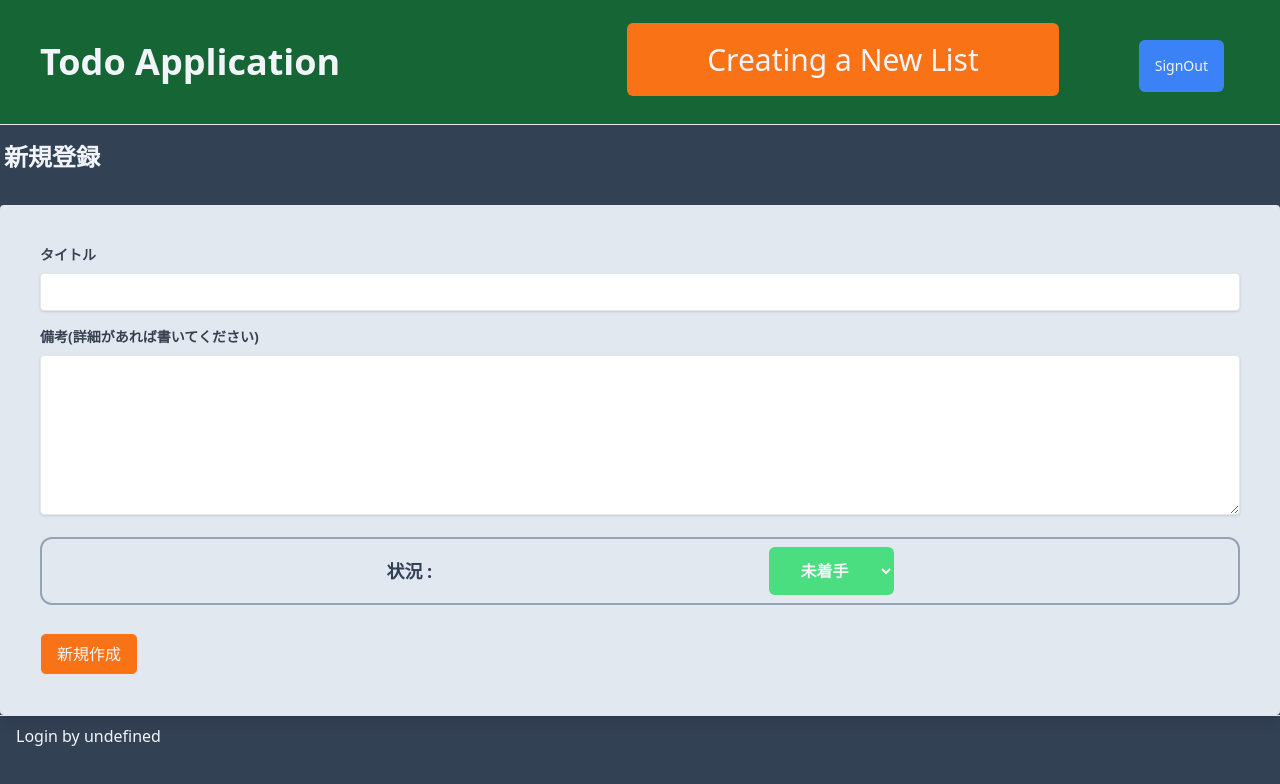
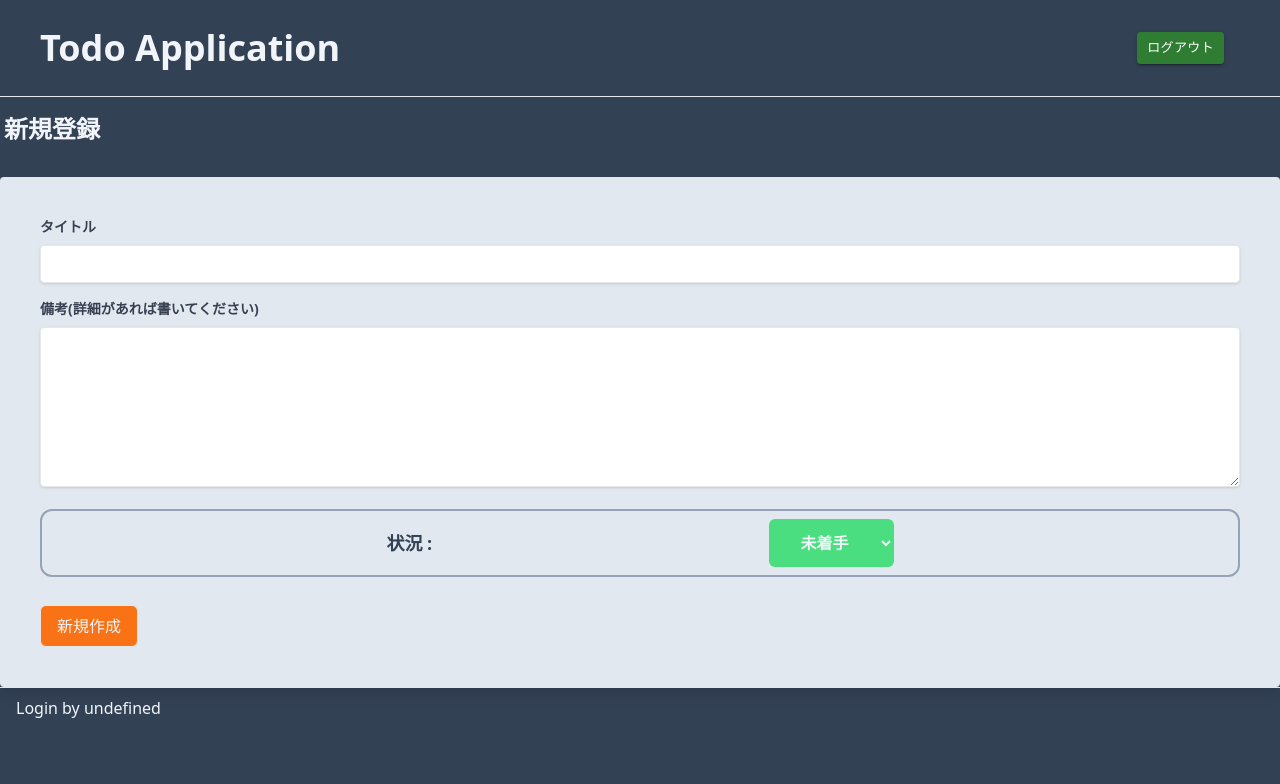
Before and after one commit to Hiro122003/Nextjs-todoApp, a Next.js app: page /todo/new in a window 1280 px wide. Shown: the top 784 px of the page. Built offline with nearby package versions, Linux system fonts and the light colour scheme; no server answers; the database is empty.

Commit message:
additonal of sort function

```diff
--- a/src/app/components/Footer.tsx
+++ b/src/app/components/Footer.tsx
@@ -5,6 +5,7 @@ import React from "react";
 
 const Footer = () => {
   const { user, userId } = useAuthContext();
+
   // console.log(todos)
   return (
     <footer className="w-full py-2 px-4 border-t ">
--- a/src/app/components/Header.tsx
+++ b/src/app/components/Header.tsx
@@ -2,23 +2,27 @@
 
 import Link from "next/link";
 import React from "react";
-import { usePathname, useRouter } from "next/navigation";
+import { usePathname } from "next/navigation";
+import { useRouter } from "next/navigation";
 import { getAuth, signOut } from "firebase/auth";
 import { auth } from "../../../firebase";
 import { useAuthContext } from "@/context/AuthContext";
 import { useTodoContext } from "@/context/TodoContext";
 
+import DetailsIcon from "@mui/icons-material/Details";
+import { Button } from "@mui/material"
+import {motion} from "framer-motion";
+
 const Header = () => {
   const { userId } = useAuthContext();
   // console.log(userId)
 
-  const {todos} = useTodoContext();
+  const { todos } = useTodoContext();
   // console.log(todos)
 
   const pathName = usePathname();
-  //   console.log(pathName); //=>/todo/register
-
   const router = useRouter();
+  // console.log(pathName); //=>/todo/register
 
   const handleLogOut = () => {
     signOut(auth)
@@ -35,28 +39,44 @@ const Header = () => {
     return null;
   }
   return (
-    <header className="w-full border-b py-4 px-10  flex flex-col sm:flex sm:flex-row justify-between items-center sm:bg-red-800 md:bg-orange-500 lg:bg-blue-800 xl:bg-green-800 ">
-      <div className="relative">
-        <Link href="/">
+    <header className="w-full border-b py-4 px-10  flex flex-col sm:flex sm:flex-row justify-between items-center">
+      <motion.div
+        whileHover={{scale:1.2}}
+        whileTap={{scale:1.1}}
+        drag = 'x'
+        dragConstraints={{ left: -100, right: 100 }}
+      className="relative">
+        <Link href="/" className="relative group overflow-hidden">
           <h1 className="text-2xl sm:text-3xl font-bold md:text-4xl">
             Todo Application
           </h1>
+          <span className="absolute bottom-0 w-full h-[2px] inline-block bg-blue-500 -translate-x-[250%] group-hover:translate-x-0 transition-transform duration-700"></span>
         </Link>
-      </div>
+      </motion.div>
       <div className="m-4">
-        <nav className="gap-8 ">
-          <Link
-            href="/todo/new"
-            className="bg-orange-500 px-2 py-1.5 text-xl lg:text-2xl xl:text-3xl md:px-6 md:py-4 rounded-md lg:px-12 xl:px-20 hover:bg-orange-600 duration-300"
-          >
-            Creating a New List
-          </Link>
-          <button
-            className="absolute right-3 mt-2 bg-blue-500 px-2 py-1.5 md:px-4 md:py-4 rounded-md hover:bg-blue-600 duration-300 ml-3 sm:ml-5 md:ml-10 ld:ml-15 xl:ml-20 hover:scale-95 text-sm sm:static sm:right-auto"
+        <nav className="gap-8 flex ">
+          {pathName === "/todo/new" ? (
+            <div className=" px-3 py-1.5 text-xl lg:text-2xl xl:text-3xl md:px-6 md:py-4 rounded-md lg:px-12 xl:px-20 hover:bg-orange-600 duration-300">
+
+            </div>
+          ) : (
+            <Link
+              href="/todo/new"
+              className="bg-orange-500 px-3 py-1.5 text-xl lg:text-2xl xl:text-3xl md:px-4 md:py-4 rounded-md lg:px-12 xl:px-20 hover:bg-orange-600 duration-300"
+            >
+              リスト新規作成
+            </Link>
+          )}
+
+          <Button
+            variant="contained"
+            color="success"
+            size="small"
+            className="absolute right-2 mt-2 bg-blue-500 px-2 py-1.5 md:px-4 md:py-4 rounded-md hover:bg-blue-600 duration-300 ml-3 sm:ml-5 md:ml-10 ld:ml-15 xl:ml-20 hover:scale-95 text-sm sm:static sm:right-auto"
             onClick={() => handleLogOut()}
           >
-            SignOut
-          </button>
+            ログアウト
+          </Button>
         </nav>
       </div>
     </header>
--- a/src/app/todo/[id]/page.tsx
+++ b/src/app/todo/[id]/page.tsx
@@ -1,6 +1,6 @@
 "use client";
 
-import { doc, getDoc, updateDoc,deleteDoc } from "firebase/firestore";
+import { doc, getDoc, updateDoc, deleteDoc } from "firebase/firestore";
 
 import React, { FormEvent, useEffect, useState } from "react";
 import { db } from "../../../../firebase";
@@ -14,8 +14,9 @@ const detailPage = ({ params }: { params: { id: string } }) => {
   const [editingTitle, setEditingTitle] = useState<string>("");
   const [editingContent, setEditingContent] = useState<string>("");
   const [detailStatus, setDetailStatus] = useState<string>("");
+  const [detailCreatedAt, setDetailCreatedAt] = useState<Date>();
 
-
+  //  データの読み込み
   useEffect(() => {
     const idDataFetch = async () => {
       const docRef = doc(db, "todos", params.id);
@@ -24,11 +25,14 @@ const detailPage = ({ params }: { params: { id: string } }) => {
         setIdData(docSnap.data() as Todo);
         setEditingTitle(docSnap.data().title);
         setEditingContent(docSnap.data().content);
-        setDetailStatus(docSnap.data().status)
+        setDetailStatus(docSnap.data().status);
+        setDetailCreatedAt(docSnap.data().createdAt);
       } else return;
     };
     idDataFetch();
   }, [params.id]);
+
+  console.log(idData);
 
   const submitHandler = async (e: FormEvent<HTMLFormElement>) => {
     e.preventDefault();
@@ -45,23 +49,23 @@ const detailPage = ({ params }: { params: { id: string } }) => {
 
   const deleteTodo = async (id: string) => {
     if (!id) {
-      console.error('ID is undefined');
+      console.error("ID is undefined");
       return;
     }
     const deleteRef = doc(db, "todos", id);
     try {
       await deleteDoc(deleteRef);
-      router.push('/')
+      router.push("/");
       router.refresh();
     } catch (error) {
-      console.error('Failed to delete document:', error);
+      console.error("Failed to delete document:", error);
     }
   };
 
   return (
-    <div className="flex max-w-3xl mx-auto px-10 py-10 relative h-screen">
+    <div className="flex max-w-3xl mx-auto px-10 py-10 relative h-screen ">
       <form onSubmit={submitHandler}>
-        <div className="flex-grow">
+        <div className="flex-grow border-2 border-gray-400 rounded-md shadow-xl p-4 mt-4 ">
           {editing ? (
             <div className="mx-auto mt-10 mb-10 shadow-lg ">
               <label className="text-xl block font-bold mb-3 ">
@@ -100,9 +104,9 @@ const detailPage = ({ params }: { params: { id: string } }) => {
                 状況 :
               </label>
               <select
-              value={detailStatus} // Added this line
-              className="bg-slate-400 ml-2 rounded-md text-md font-semibold px-7 py-3"
-              onChange={(e) => setDetailStatus(e.target.value)}
+                value={detailStatus} // Added this line
+                className="bg-slate-400 ml-2 rounded-md text-md font-semibold px-7 py-3"
+                onChange={(e) => setDetailStatus(e.target.value)}
               >
                 <option value="未着手">未着手</option>
                 <option value="着手">着手</option>
@@ -113,6 +117,14 @@ const detailPage = ({ params }: { params: { id: string } }) => {
             <div className="flex items-center mx-auto justify-start  max-w-[70%] mt-10 gap-x-4">
               <label className="text-md font-semibold ">状況:</label>
               <p className="text-xl font-bold ">{idData?.status}</p>
+            </div>
+          )}
+
+          {editing ? (
+            null
+          ) : (
+            <div className="text-lg leading-relaxed text-justify max-w-[70%] mx-auto font-semibold mt-4">
+              <p>投稿日：{idData?.createdAt.toDate().toLocaleDateString()}</p>
             </div>
           )}
 
@@ -138,7 +150,7 @@ const detailPage = ({ params }: { params: { id: string } }) => {
                 編集
               </button>
               <button
-              className="bg-red-500 px-4 py-2 rounded-md hover:bg-red-600 duration-400"
+                className="bg-red-500 px-4 py-2 rounded-md hover:bg-red-600 duration-400"
                 onClick={() => deleteTodo(params.id)}
               >
                 削除
--- a/src/app/todo/edit/edit.tsx
+++ /dev/null
@@ -1,9 +0,0 @@
-import React from 'react'
-
-const EditTodo = () => {
-  return (
-    <div>hfoahofahohfoa</div>
-  )
-}
-
-export default EditTodo
--- a/src/context/TodoContext.tsx
+++ b/src/context/TodoContext.tsx
@@ -48,21 +48,6 @@ export function TodoProvider({ children }: TodoProviderProps) {
 
   const [todos, setTodos] = useState<Todo[]>([]);
 
-  // useEffect(() => {
-  //   const unsubscribe = onAuthStateChanged(auth, (newUser) => {
-  //     setUser(newUser);
-  //     setUserId(newUser ? newUser.uid : null);
-  //     // console.log(userId)
-
-  //     if (user) {
-  //       router.push("/");
-  //     }
-  //   });
-  //   return () => {
-  //     unsubscribe();
-  //   };
-  // }, []);
-
   // ファイアベースからすべてのデータの読み込み
   useEffect(() => {
     const fetchDate = async() => {
@@ -71,7 +56,7 @@ export function TodoProvider({ children }: TodoProviderProps) {
 
       const unsbscribe = onSnapshot(q, (snapshot) => {
         const data = snapshot.docs.map((doc) => ({
-          id: doc.data().id,
+          id: doc.id,
           title: doc.data().title,
           content: doc.data().content,
           status: doc.data().status,
@@ -86,9 +71,9 @@ export function TodoProvider({ children }: TodoProviderProps) {
     fetchDate();
   }, []);
 
-  // useEffect(() => {
-  //   console.log(todos);
-  // }, [todos]);
+  useEffect(() => {
+    console.log(todos);
+  }, [todos]);
 
   // プロバイダーに渡す初期値
   const value = {
```
Also changed, not shown: package.json (+8 -1 lines), src/app/page.tsx (+54 -15 lines), src/context/AuthContext.tsx (+0 -26 lines), src/hooks.tsx (deleted, +0 -61 lines), 1 other file (tests, documents, lock files or other folders).
